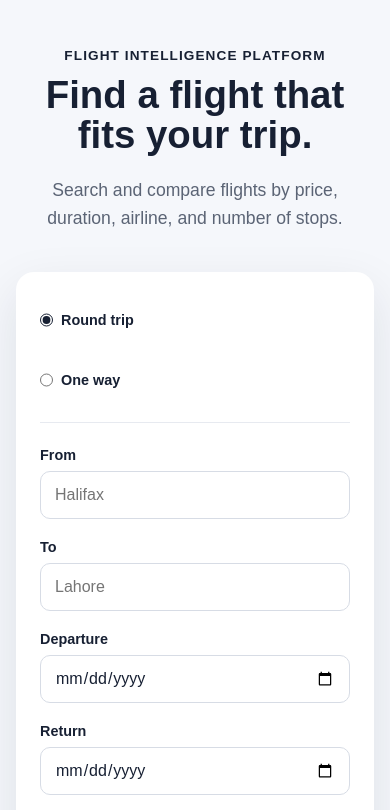
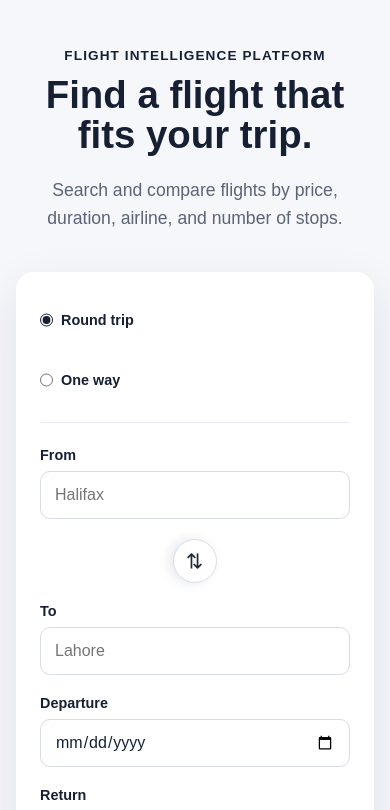
Before and after one commit to WaleedMughal3484/RouteWise, a React app in the folder frontend/: page / in a window 390 px wide. Shown: the top 810 px of the page. Built offline with nearby package versions, Linux system fonts and the light colour scheme; the HTML template or start-up script is replaced by a standard one.

Commit message:
Add city swap control

```diff
--- a/frontend/src/App.css
+++ b/frontend/src/App.css
@@ -656,3 +656,66 @@ button:disabled:hover {
         font-size: 2.4rem;
     }
 }
+
+.form-fields {
+    position: relative;
+}
+
+.swap-control {
+    position: absolute;
+    top: 38px;
+    left: 50%;
+    z-index: 2;
+    display: flex;
+    transform: translateX(-50%);
+}
+
+.swap-button {
+    align-self: auto;
+    width: 44px;
+    min-width: 44px;
+    height: 44px;
+    padding: 0;
+    border: 1px solid #d8dee8;
+    border-radius: 50%;
+    background: white;
+    color: #1f2937;
+    font-size: 1.3rem;
+    line-height: 1;
+    cursor: pointer;
+    box-shadow: 0 4px 12px rgba(23, 32, 51, 0.1);
+}
+
+.swap-button:hover {
+    opacity: 1;
+    background-color: #f3f6fb;
+    transform: rotate(180deg);
+}
+
+.swap-button:active {
+    transform: rotate(180deg) scale(0.95);
+}
+
+.swap-button:focus-visible {
+    outline: 3px solid rgba(37, 99, 235, 0.25);
+    outline-offset: 2px;
+}
+
+@media (max-width: 700px) {
+    .swap-control {
+        position: static;
+        justify-content: center;
+        transform: none;
+    }
+
+    .swap-button {
+        width: 44px;
+        min-width: 44px;
+        height: 44px;
+        transform: rotate(90deg);
+    }
+
+    .swap-button:hover {
+        transform: rotate(270deg);
+    }
+}
--- a/frontend/src/App.jsx
+++ b/frontend/src/App.jsx
@@ -30,6 +30,13 @@ function App() {
         returnDate: "",
       }));
     }
+  }
+
+  function handleSwapCities() {
+    setOrigin(destination);
+    setDestination(origin);
+    setErrors({});
+    setApiError("");
   }
 
   async function handleSubmit(event) {
@@ -321,6 +328,18 @@ function App() {
                   {errors.origin}
                 </p>
               )}
+            </div>
+
+            <div className="swap-control">
+              <button
+                type="button"
+                className="swap-button"
+                onClick={handleSwapCities}
+                aria-label="Swap departure and destination cities"
+                title="Swap cities"
+              >
+                ⇄
+              </button>
             </div>
 
             <div className="form-group">
@@ -654,9 +673,9 @@ function App() {
           )}
 
           <p className="results-note">
-            These results currently come from the RouteWise mock backend.
-            Live pricing and availability will appear after the external
-            flight API is connected.
+            These results currently come from the RouteWise mock backend. Live
+            pricing and availability will appear after the external flight API
+            is connected.
           </p>
         </section>
       )}
```
